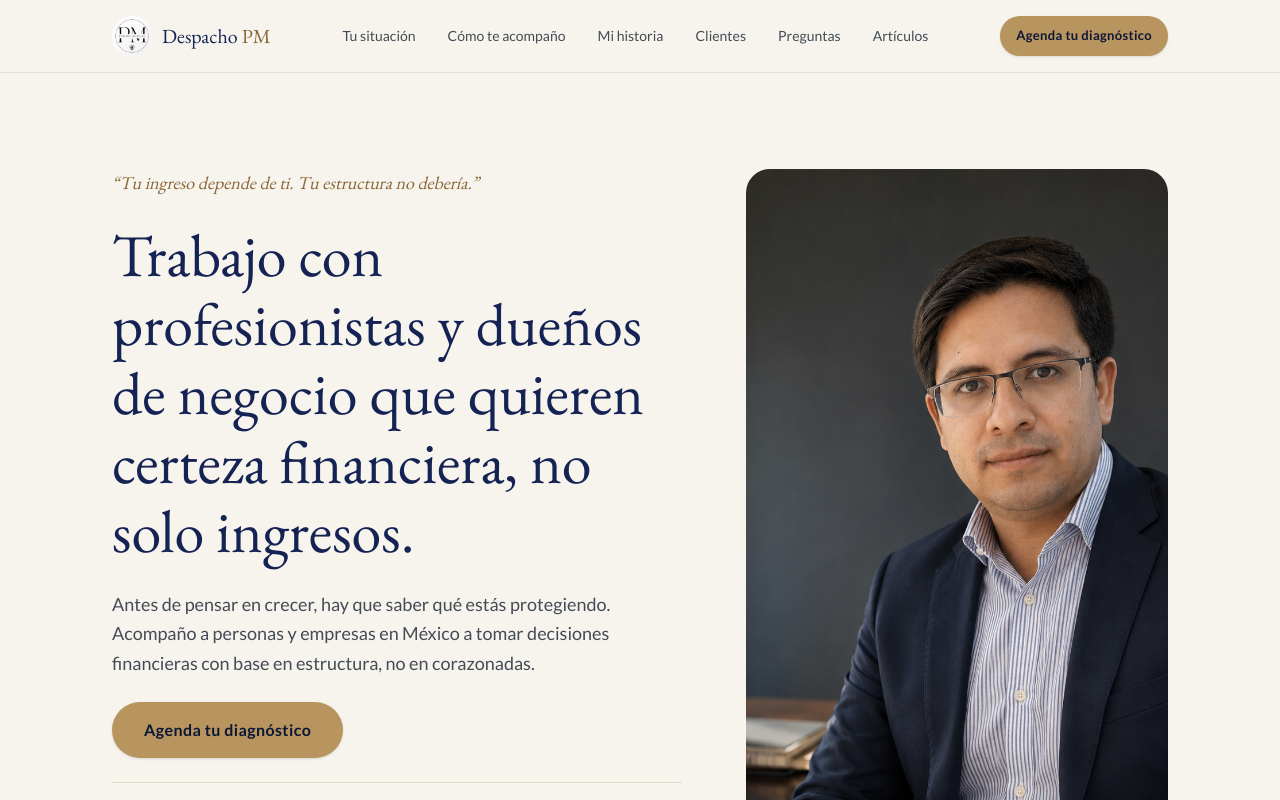
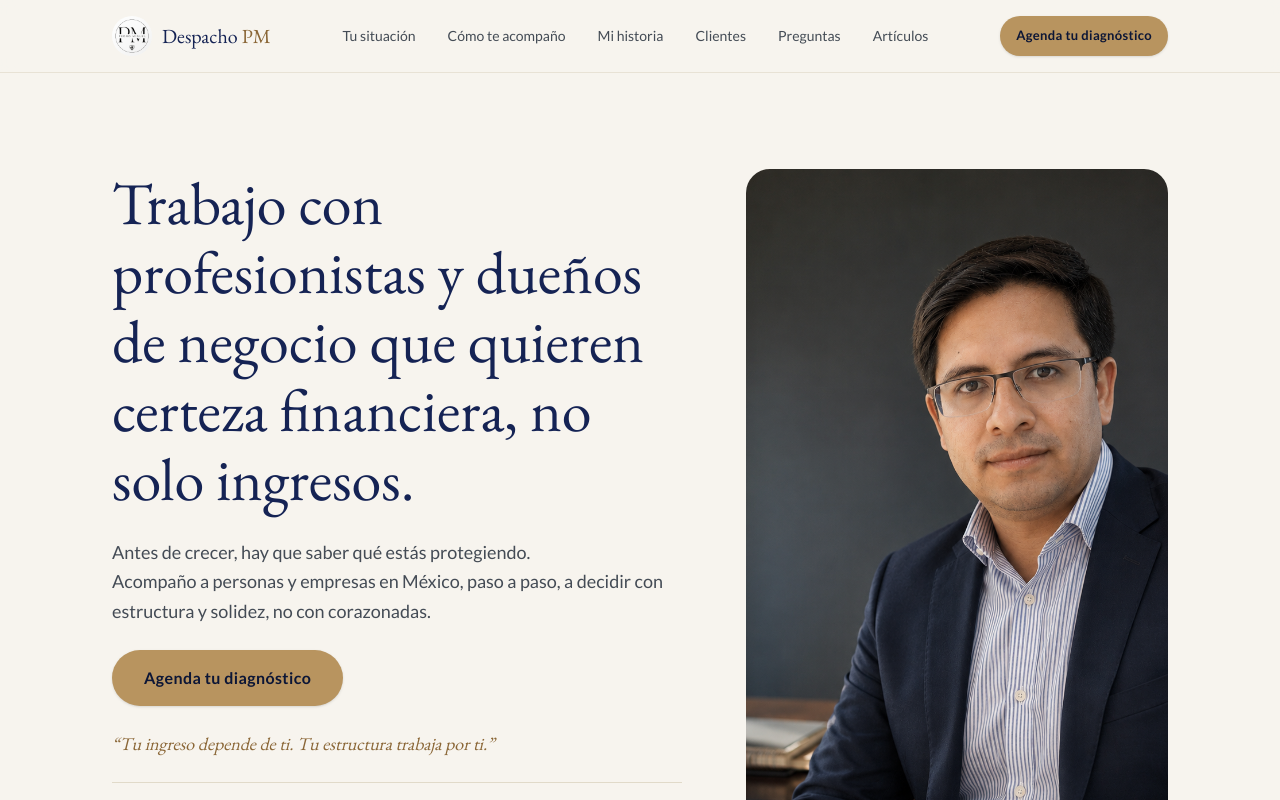
Before and after one commit to DESPACHOPM/despacho-pm-site, a Next.js app: page / in a window 1280 px wide. Shown: the top 800 px of the page. Built offline with nearby package versions, Linux system fonts and the light colour scheme.

Commit message:
feat: reordena el hero (titular, texto, boton, frase) y ajusta copy
Co-Authored-By: Claude Sonnet 5.5 <noreply@anthropic.com>
Claude-Session: https://claude.ai/code/session_01GpFCZbpwDVQBrydqGVaF2R

```diff
--- a/src/components/sections/hero.tsx
+++ b/src/components/sections/hero.tsx
@@ -9,27 +9,22 @@ export function Hero() {
     <section id="inicio" className="relative overflow-hidden">
       <div className="mx-auto flex max-w-6xl flex-col gap-8 px-(--spacing-gutter) pb-20 pt-16 md:pb-28 md:pt-24 lg:grid lg:grid-cols-[1.15fr_0.85fr] lg:grid-rows-[auto_auto_auto_auto_auto] lg:gap-x-16 lg:gap-y-6">
         <Reveal className="order-1 lg:[grid-column:1] lg:[grid-row:1]">
-          <p className="text-center font-heading text-lg italic text-accent-dark lg:text-left">
-            &ldquo;Tu ingreso depende de ti. Tu estructura no debería.&rdquo;
-          </p>
-        </Reveal>
-
-        <Reveal delay={0.08} className="order-2 lg:[grid-column:1] lg:[grid-row:2]">
           <h1 className="text-center font-heading text-4xl leading-[1.15] text-primary sm:text-5xl md:text-6xl lg:text-left">
             Trabajo con profesionistas y dueños de negocio que quieren
             certeza financiera, no solo ingresos.
           </h1>
         </Reveal>
 
-        <Reveal delay={0.16} className="order-3 lg:[grid-column:1] lg:[grid-row:3]">
+        <Reveal delay={0.08} className="order-2 lg:[grid-column:1] lg:[grid-row:2]">
           <p className="mx-auto max-w-xl text-center text-lg leading-relaxed text-foreground/80 lg:mx-0 lg:text-left">
-            Antes de pensar en crecer, hay que saber qué estás protegiendo.
-            Acompaño a personas y empresas en México a tomar decisiones
-            financieras con base en estructura, no en corazonadas.
+            Antes de crecer, hay que saber qué estás protegiendo.
+            <br />
+            Acompaño a personas y empresas en México, paso a paso, a decidir
+            con estructura y solidez, no con corazonadas.
           </p>
         </Reveal>
 
-        <Reveal delay={0.24} className="order-4 lg:[grid-column:1] lg:[grid-row:4]">
+        <Reveal delay={0.16} className="order-3 lg:[grid-column:1] lg:[grid-row:3]">
           <div className="flex flex-col items-center gap-3 lg:items-start">
             <Button asChild size="lg">
               <a href={WHATSAPP_URL} target="_blank" rel="noopener noreferrer">
@@ -37,6 +32,12 @@ export function Hero() {
               </a>
             </Button>
           </div>
+        </Reveal>
+
+        <Reveal delay={0.24} className="order-4 lg:[grid-column:1] lg:[grid-row:4]">
+          <p className="text-center font-heading text-lg italic text-accent-dark lg:text-left">
+            &ldquo;Tu ingreso depende de ti. Tu estructura trabaja por ti.&rdquo;
+          </p>
         </Reveal>
 
         <Reveal
```
